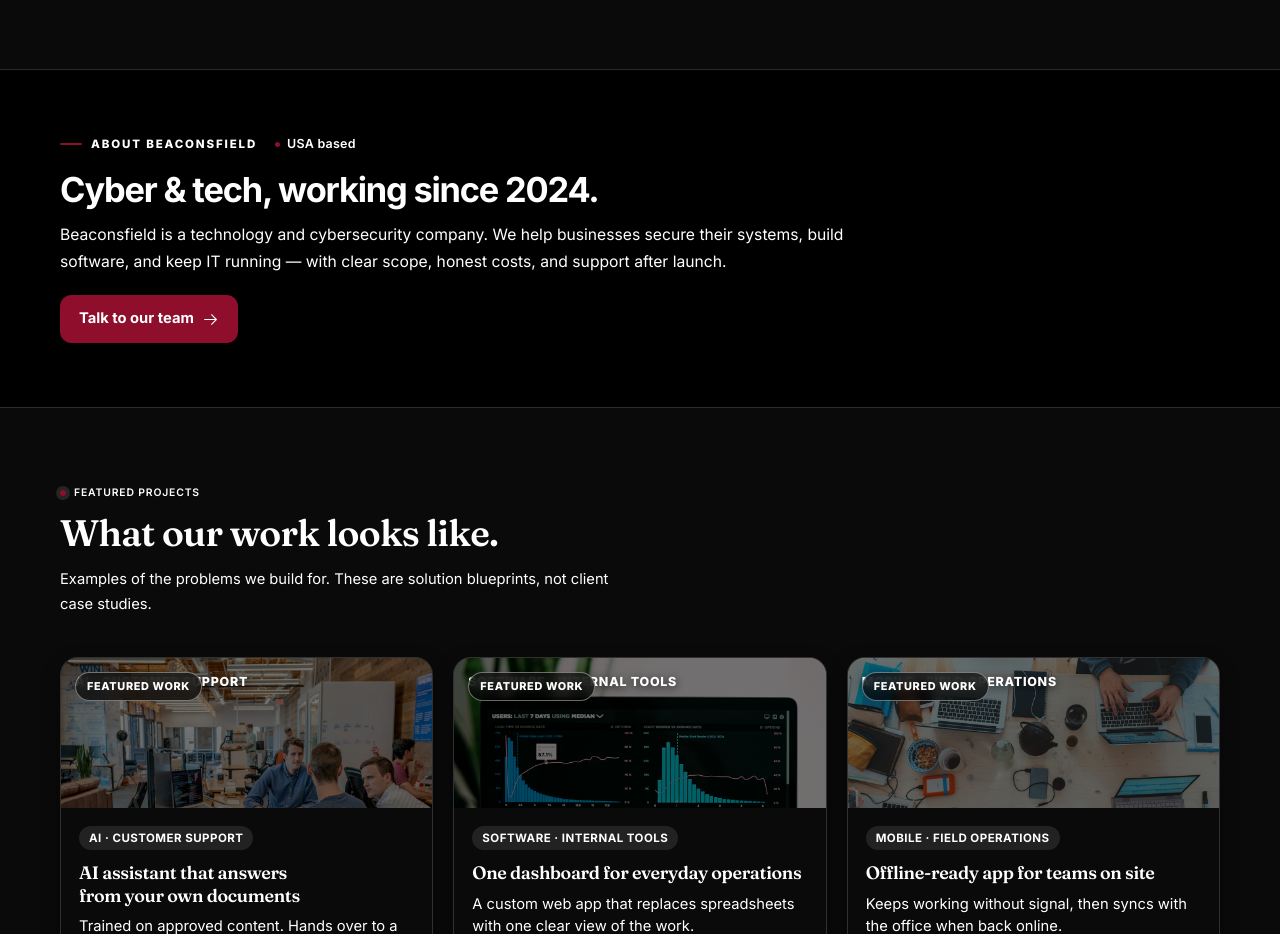
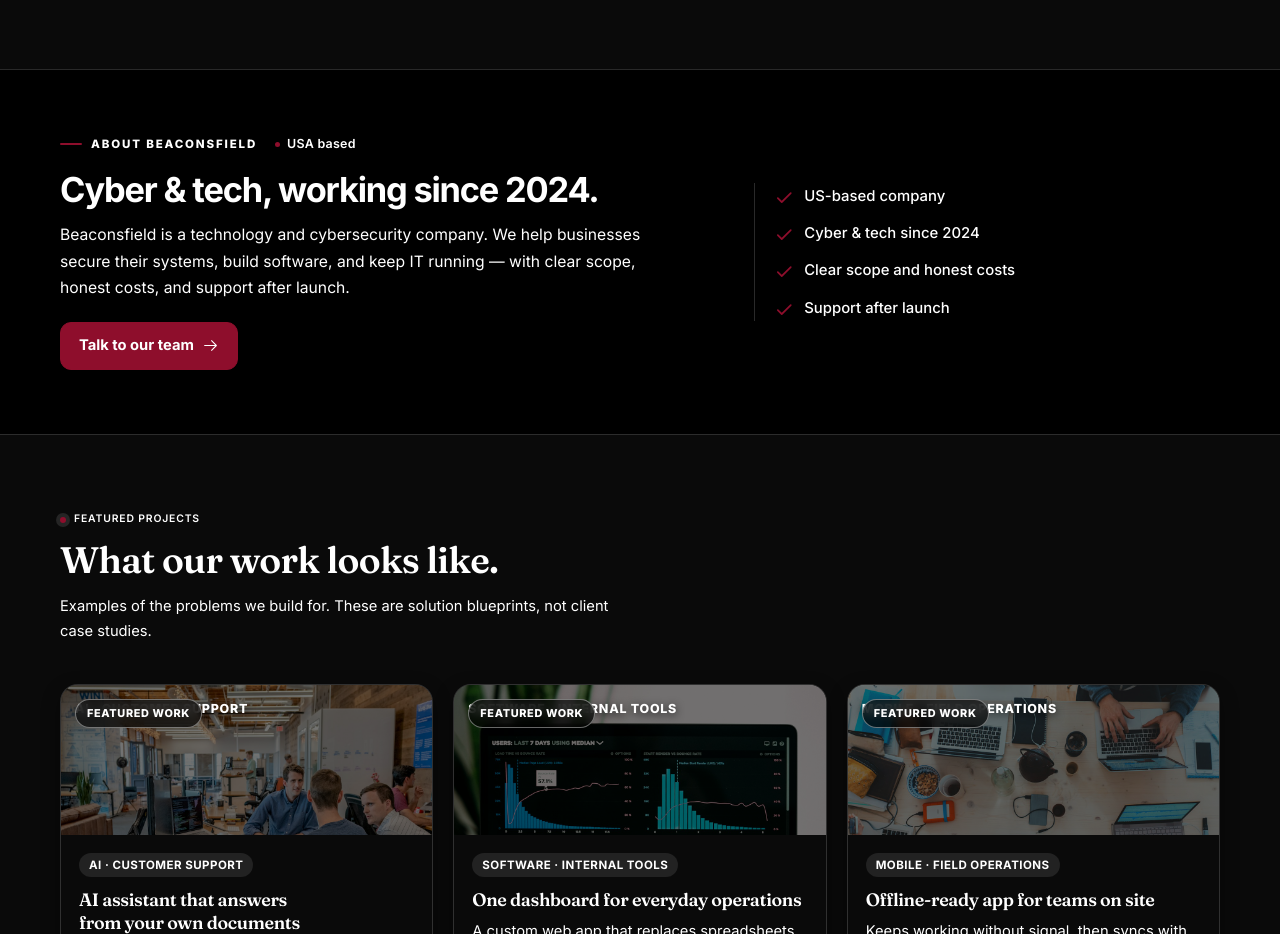
Before and after one commit to IqraMalik99/becon-field, a React (Vite) app: page / in a window 1280 px wide. Shown: the part 1320-2254 px from the top of the page. Built offline with nearby package versions, Linux system fonts and the light colour scheme.

Commit message:
feat: two-column about with checked points

```diff
--- a/src/components/sections/AboutSection.jsx
+++ b/src/components/sections/AboutSection.jsx
@@ -1,8 +1,9 @@
 import { ArrowRight } from '@phosphor-icons/react/dist/csr/ArrowRight'
+import { Check } from '@phosphor-icons/react/dist/csr/Check'
 import Reveal from '../Reveal.jsx'
 import { useConsultation } from '../../context/consultationContext.js'
 
-/* Inline CSS: sleek text-only About band, Inter typography, bright white text */
+/* Inline CSS: sleek two-column About band, Inter typography, bright white text */
 const css = `
 .about-section {
   padding: clamp(40px, 5vw, 64px) 0;
@@ -11,7 +12,11 @@ const css = `
   border-top: 1px solid var(--line-light);
 }
 .about-inner {
-  max-width: 52rem;
+  display: grid;
+  grid-template-columns: minmax(0, 1.15fr) minmax(0, 0.85fr);
+  align-items: center;
+  gap: clamp(28px, 5vw, 72px);
+  width: 100%;
   font-family: var(--font);
 }
 .about-topline {
@@ -86,6 +91,35 @@ const css = `
   transition: background 0.18s ease, transform 0.18s ease, gap 0.18s ease;
 }
 .about-cta:hover { background: var(--red-hover); border-color: var(--red-hover); transform: translateY(-2px); gap: 12px; }
+
+.about-points {
+  display: flex;
+  flex-direction: column;
+  gap: 15px;
+  margin: 0;
+  padding: 2px 0 2px 20px;
+  list-style: none;
+  border-left: 1px solid var(--line-light);
+}
+.about-points li {
+  display: flex;
+  align-items: flex-start;
+  gap: 11px;
+  color: var(--white);
+  font-size: 0.93rem;
+  font-weight: 500;
+  line-height: 1.5;
+}
+.about-points svg {
+  flex: 0 0 auto;
+  margin-top: 3px;
+  color: var(--red);
+}
+
+@media (max-width: 680px) {
+  .about-inner { grid-template-columns: 1fr; }
+  .about-points { padding-left: 0; border-left: 0; }
+}
 `
 
 export default function AboutSection() {
@@ -96,6 +130,7 @@ export default function AboutSection() {
       <style>{css}</style>
       <div className="container">
         <Reveal className="about-inner">
+          <div className="about-copy-col">
             <div className="about-topline">
               <span className="about-eyebrow">About Beaconsfield</span>
               <span className="about-location">USA based</span>
@@ -109,6 +144,26 @@ export default function AboutSection() {
             <button type="button" className="about-cta" onClick={() => openConsultation()}>
               Talk to our team <ArrowRight size={17} aria-hidden="true" />
             </button>
+          </div>
+
+          <ul className="about-points" aria-label="Why Beaconsfield">
+            <li>
+              <Check size={18} weight="bold" aria-hidden="true" />
+              <span>US-based company</span>
+            </li>
+            <li>
+              <Check size={18} weight="bold" aria-hidden="true" />
+              <span>Cyber &amp; tech since 2024</span>
+            </li>
+            <li>
+              <Check size={18} weight="bold" aria-hidden="true" />
+              <span>Clear scope and honest costs</span>
+            </li>
+            <li>
+              <Check size={18} weight="bold" aria-hidden="true" />
+              <span>Support after launch</span>
+            </li>
+          </ul>
         </Reveal>
       </div>
     </section>
```
Lines whose indentation alone changed are shown as unchanged.
